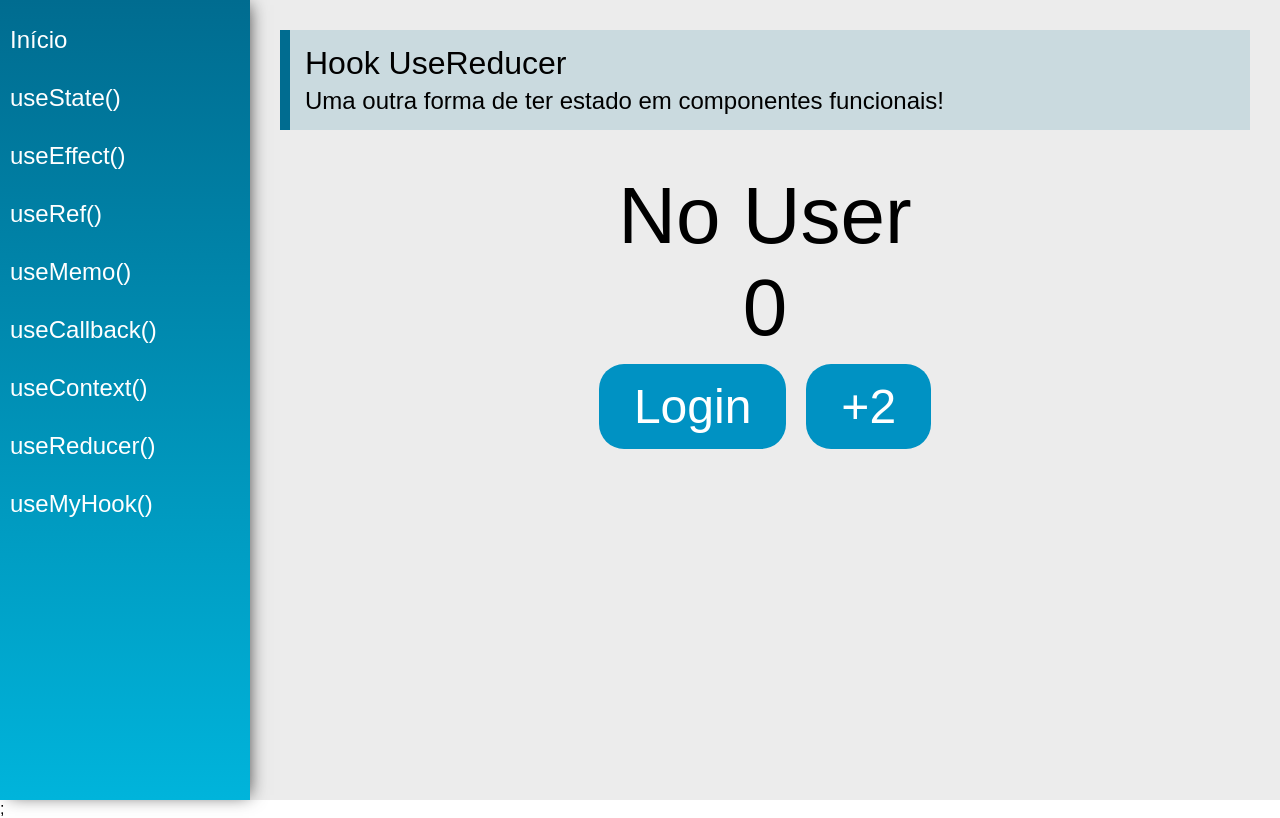
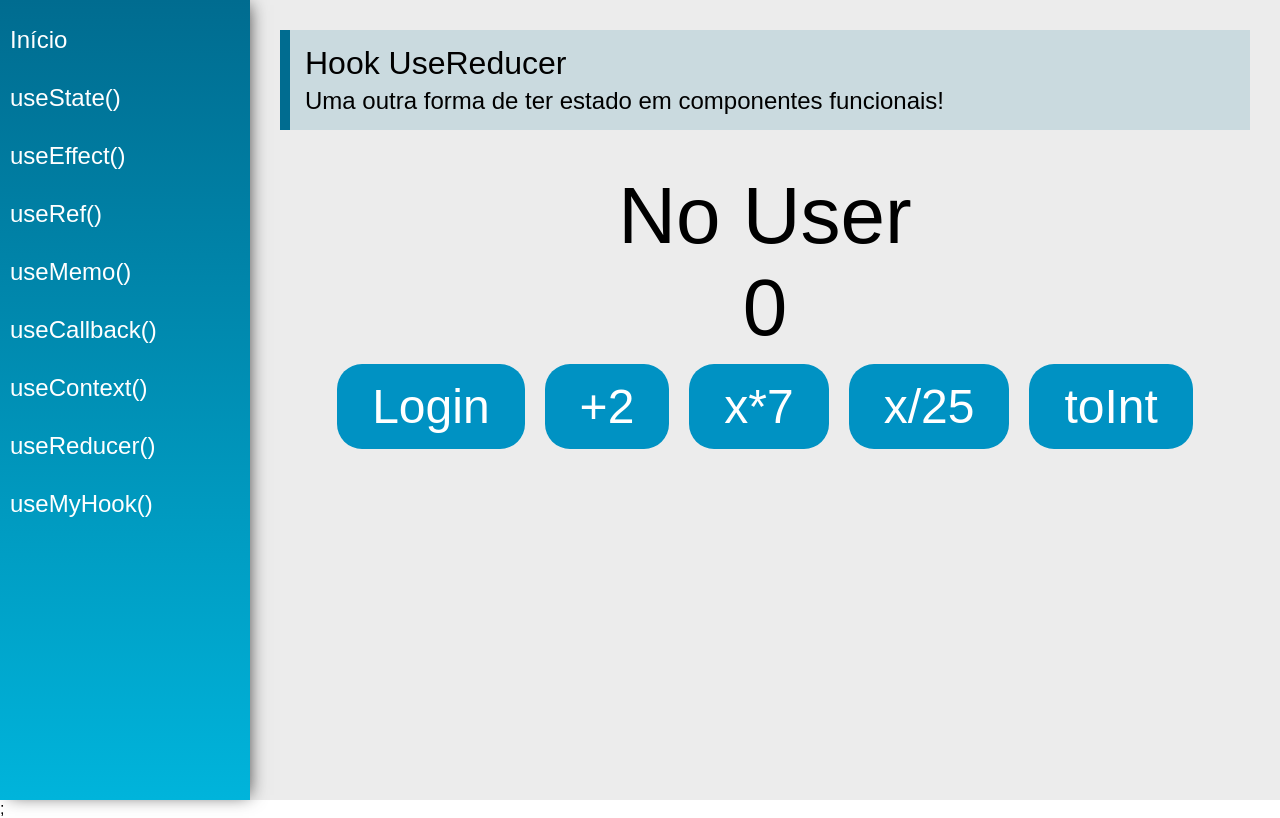
Before and after one commit to galenomoon/ReactHooks, a React (Create React App) app: page /useReducer in a window 1280 px wide. Built offline with nearby package versions, Linux system fonts and the light colour scheme.

Commit message:
Challenge  with useReducer()

```diff
--- a/src/views/examples/UseReducer.jsx
+++ b/src/views/examples/UseReducer.jsx
@@ -12,6 +12,12 @@ function reducer(state, action) {
   switch (action.type) {
     case "numberAdd2":
       return { ...state, number: state.number + 2 };
+    case "numberMulti7":
+      return { ...state, number: state.number * 7 };
+    case "numberDiv25":
+      return { ...state, number: state.number / 25 };
+    case "numberInt":
+      return { ...state, number: parseInt(state.number) };
     case "login":
       return { ...state, user: { name: action.payload } };
     default:
@@ -37,11 +43,35 @@ const UseReducer = (props) => {
         <span className="text">{state.number}</span>
 
         <div>
-          <button className="btn" onClick={(_) => dispatch({ type: "login", payload: 'Maria' })}>
+          <button
+            className="btn"
+            onClick={(_) => dispatch({ type: "login", payload: "Maria" })}
+          >
             Login
           </button>
-          <button className="btn" onClick={(_) => dispatch({ type: "numberAdd2" })}>
+          <button
+            className="btn"
+            onClick={(_) => dispatch({ type: "numberAdd2" })}
+          >
             +2
+          </button>
+          <button
+            className="btn"
+            onClick={(_) => dispatch({ type: "numberMulti7" })}
+          >
+            x*7
+          </button>
+          <button
+            className="btn"
+            onClick={(_) => dispatch({ type: "numberDiv25" })}
+          >
+            x/25
+          </button>
+          <button
+            className="btn"
+            onClick={(_) => dispatch({ type: "numberInt" })}
+          >
+            toInt
           </button>
         </div>
       </div>
```
